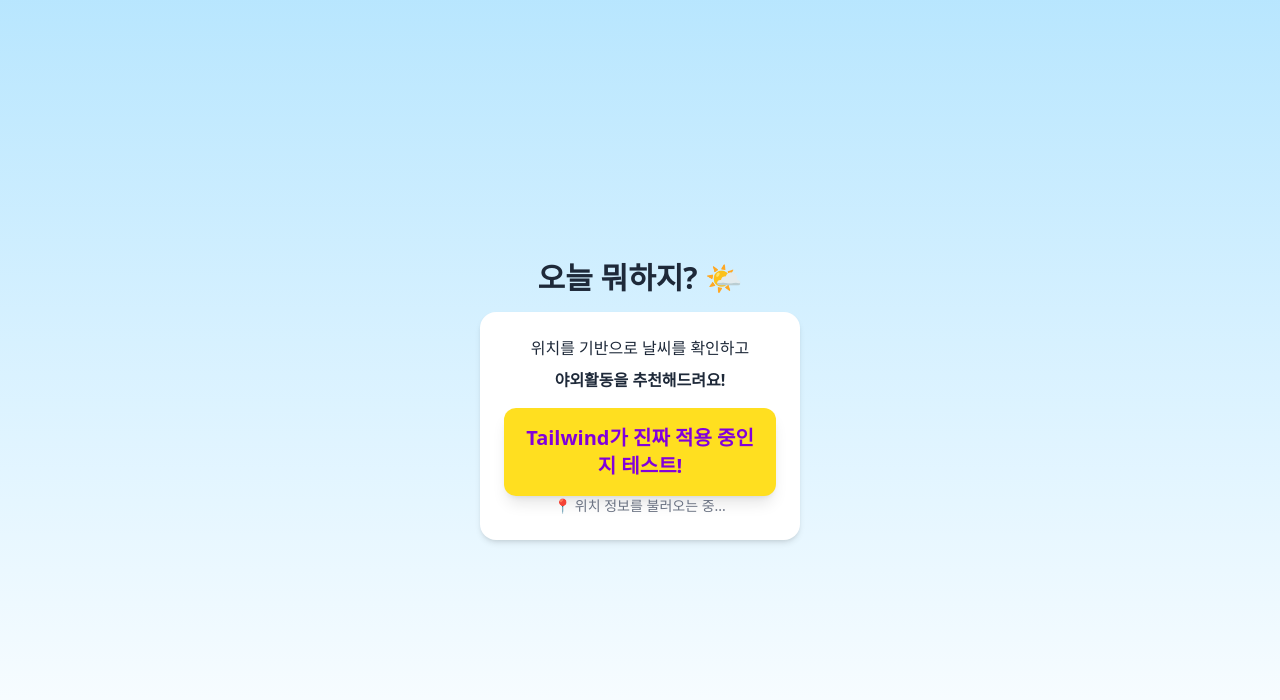
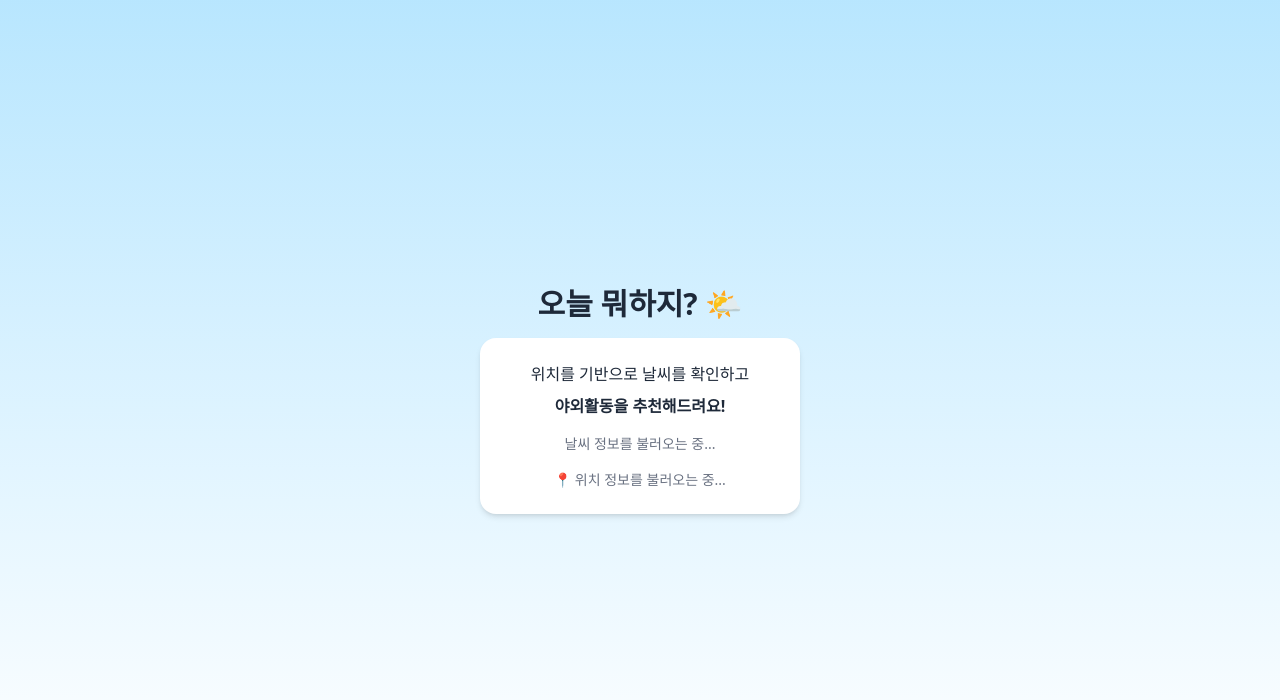
Before and after one commit to DUChae/Weather, a React (Vite) app: page / in a window 1280 px wide. Shown: the top 700 px of the page. Built offline with nearby package versions, Linux system fonts and the light colour scheme; no server answers; the HTML template or start-up script is replaced by a standard one.

Commit message:
[feat]위치정보와 날씨정보

```diff
--- a/src/App.tsx
+++ b/src/App.tsx
@@ -1,10 +1,10 @@
-// src/App.tsx
 import { useEffect, useState } from "react";
 
 function App() {
   const [coords, setCoords] = useState<{ lat: number; lon: number } | null>(
     null
   );
+  const [weather, setWeather] = useState<any>(null); // 간단히 any로 시작
 
   useEffect(() => {
     navigator.geolocation.getCurrentPosition(
@@ -18,6 +18,28 @@
     );
   }, []);
 
+  useEffect(() => {
+    if (coords) {
+      const fetchWeather = async () => {
+        try {
+          console.log("env:", import.meta.env);
+          const apiKey = import.meta.env.VITE_OPENWEATHER_API_KEY;
+          console.log("apiKey:", apiKey);
+          const url = `https://api.openweathermap.org/data/2.5/weather?lat=${coords.lat}&lon=${coords.lon}&appid=${apiKey}&units=metric&lang=kr`;
+
+          const response = await fetch(url);
+          const data = await response.json();
+          setWeather(data);
+          console.log("받은 날씨 데이터:", data);
+        } catch (error) {
+          console.error("날씨 정보 에러:", error);
+        }
+      };
+
+      fetchWeather();
+    }
+  }, [coords]);
+
   return (
     <div className="min-h-screen flex flex-col items-center justify-center bg-gradient-to-b from-sky-200 to-white text-gray-800">
       <h1 className="text-3xl font-bold mb-4">오늘 뭐하지? 🌤</h1>
@@ -25,10 +47,19 @@
       <div className="bg-white p-6 rounded-2xl shadow-md w-80 text-center">
         <p className="mb-2">위치를 기반으로 날씨를 확인하고</p>
         <p className="mb-4 font-semibold">야외활동을 추천해드려요!</p>
-        <div className="bg-yellow-300 text-purple-700 font-extrabold text-xl p-4 rounded-xl shadow-lg">
-          Tailwind가 진짜 적용 중인지 테스트!
-        </div>
-        <div className="text-sm text-gray-500">
+
+        {weather ? (
+          <div className="text-lg font-semibold text-blue-600">
+            {weather.name} 현재 {weather.weather[0].description} 🌡️{" "}
+            {weather.main.temp}°C
+          </div>
+        ) : (
+          <div className="text-sm text-gray-500">
+            날씨 정보를 불러오는 중...
+          </div>
+        )}
+
+        <div className="text-sm text-gray-500 mt-4">
           {coords ? (
             <p>
               📍 위도: {coords.lat.toFixed(2)}, 경도: {coords.lon.toFixed(2)}
```
Also changed, not shown: 1 other file (tests, documents, lock files or other folders).
